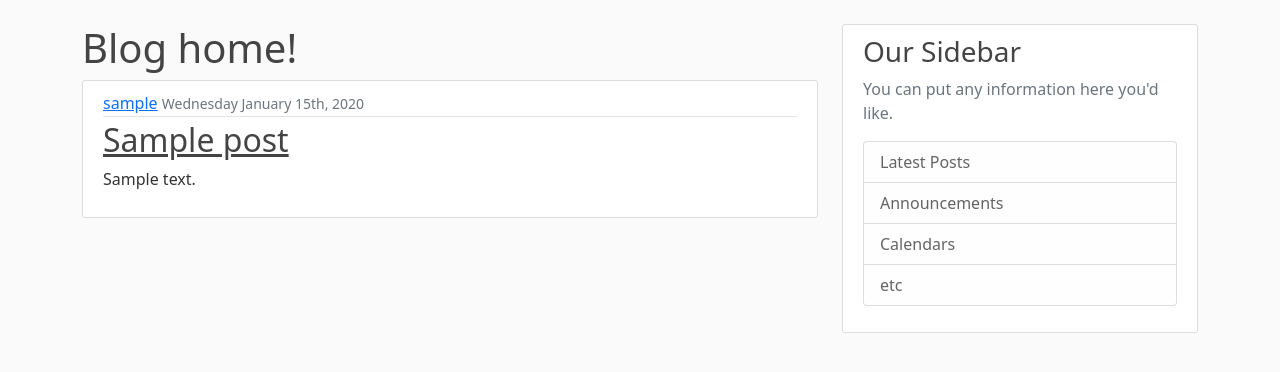
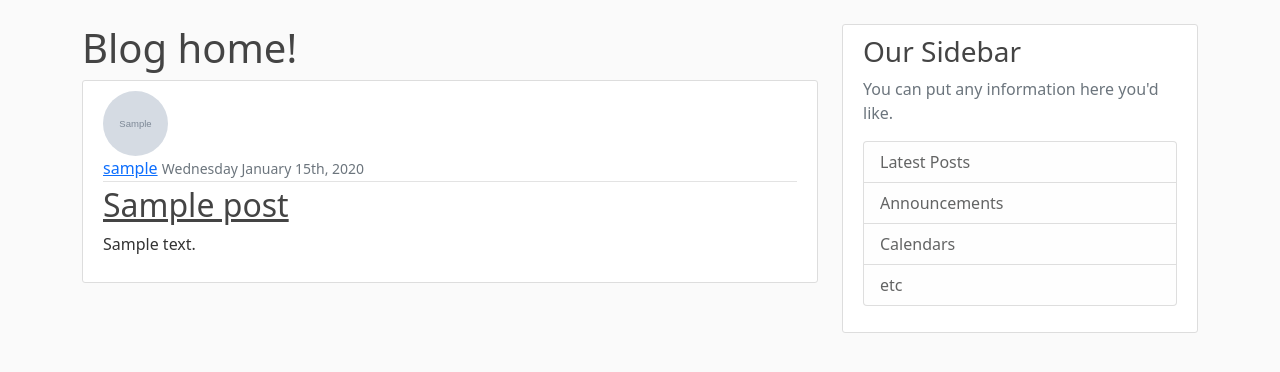
Before and after one commit to artkapl/django-blog-project, a Django app: page / in a window 1280 px wide. Shown: the part 56-428 px from the top of the page. Run offline with Django 4.2, Linux system fonts and the light colour scheme; tables that the repository leaves empty hold one stand-in row (values such as "Sample post"); grey boxes marked "Sample" are stand-in pictures.

Commit message:
Added author's profile pic to home page next to article

```diff
--- a/blog/templates/blog/home.html
+++ b/blog/templates/blog/home.html
@@ -5,6 +5,7 @@
 
     {% for post in posts %}
         <article class="media content-section">
+            <img class="rounded-circle article-img" src="{{ post.author.profile.image.url }}" alt="Author's profile picture">
             <div class="media-body">
                 <div class="article-metadata">
                     <a class="mr-2" href="#">{{ post.author }}</a>
```
